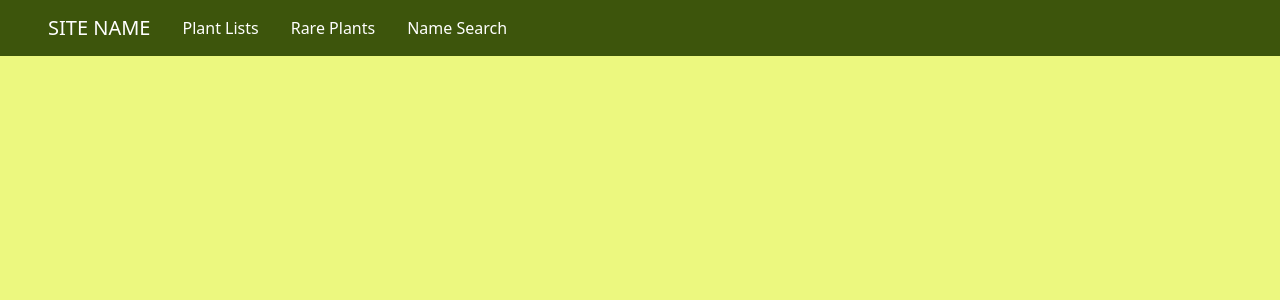
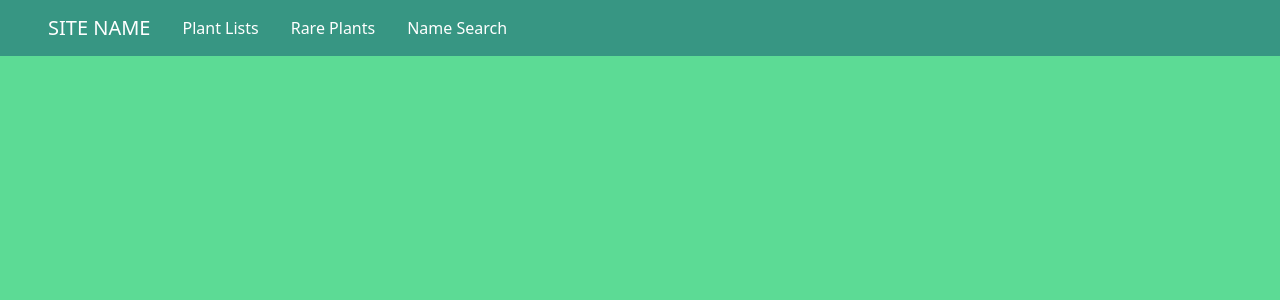
Before and after one commit to ca-plants/ca-plant-list, a Jekyll site: the page built from jekyll/index.md, in a window 1280 px wide. Shown: the top 300 px of the page. Built offline with Jekyll 4.4.1, drawn with Linux system fonts in a browser that asks for light colours.

Commit message:
Changed color scheme.

```diff
--- a/jekyll/assets/css/main.css
+++ b/jekyll/assets/css/main.css
@@ -1,7 +1,10 @@
 /* Defaults */
 
 :root {
-    --bs-body-bg: #ECF87F;
+    /* See https://visme.co/blog/website-color-schemes/ theme 4 */
+    --bs-body-bg: #5cdb95;
+    --bs-link-color: #05386b;
+    --pl-navbar-bg: #379683;
 }
 
 .navbar-nav {
@@ -14,7 +17,7 @@
     --bs-navbar-brand-hover-color: rgba(255, 255, 255, .5);
     --bs-navbar-brand-color: white;
     --bs-navbar-nav-link-padding-x: 1rem;
-    background-color: #3D550C;
+    background-color: var(--pl-navbar-bg);
 }
 
 span.label {
```
